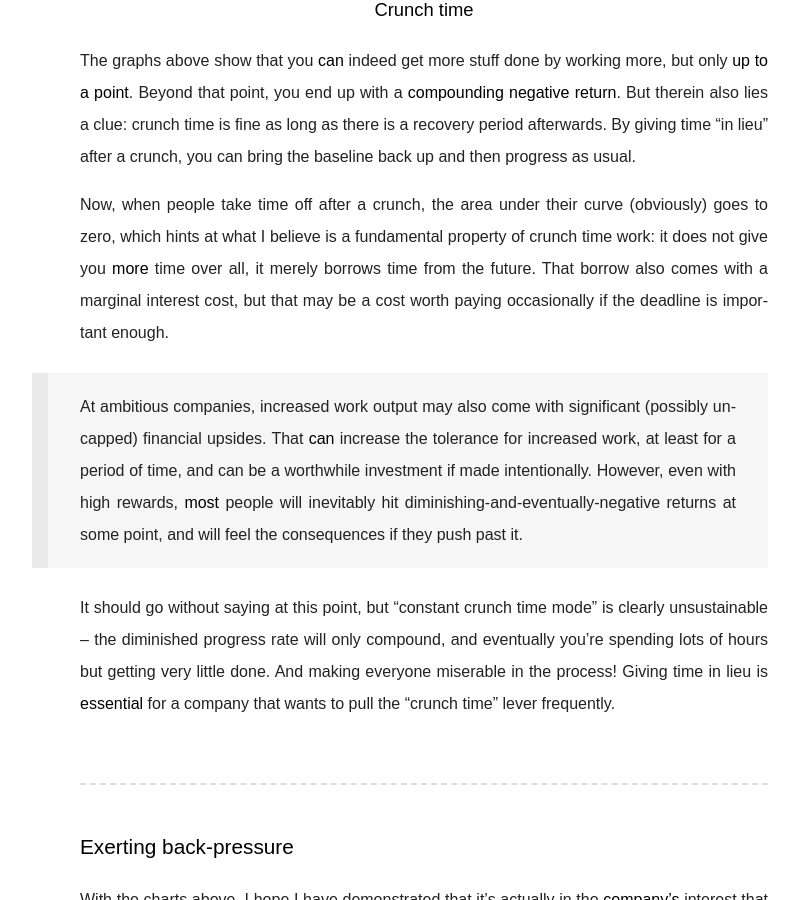
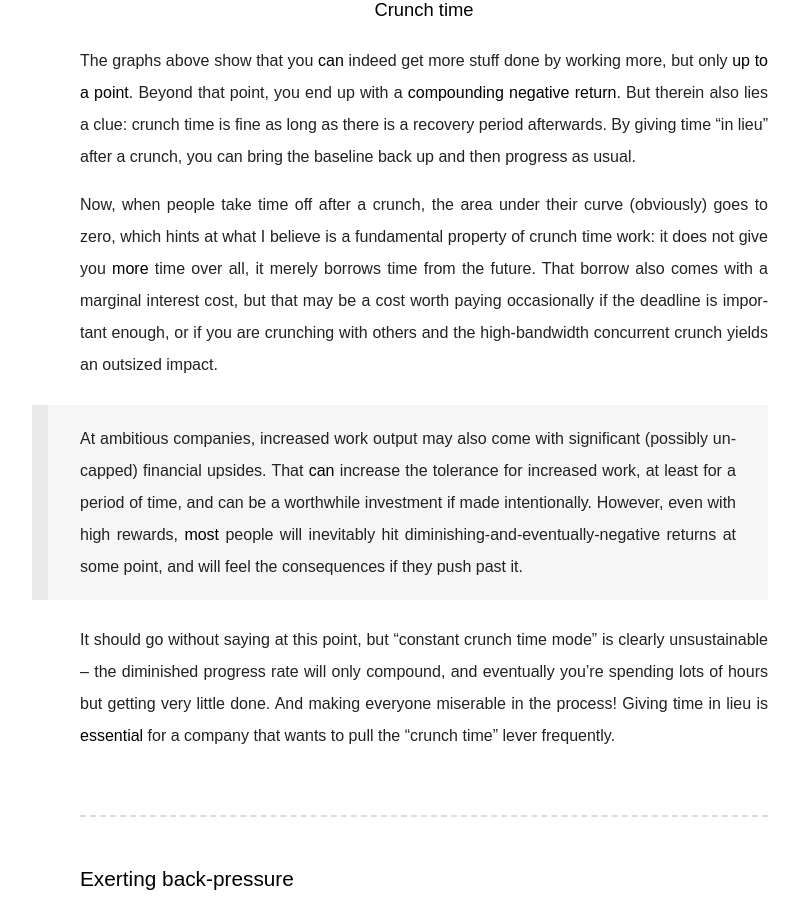
Before and after one commit to jonhoo/thesquareplanet.com, a Jekyll site: the page built from _posts/2024-12-17-about-40-hours.md, in a window 1280 px wide and 900 px high, scrolled down 4666 px. Shown: the whole window, without its empty margins (216-1015 px from the left). Built offline with Jekyll 4.4.1, drawn with Linux system fonts in a browser that asks for light colours.

Commit message:
note on crunch synergy

```diff
--- a/_posts/2024-12-17-about-40-hours.md
+++ b/_posts/2024-12-17-about-40-hours.md
@@ -193,7 +193,9 @@ curve (obviously) goes to zero, which hints at what I believe is a
 fundamental property of crunch time work: it does not give you _more_
 time over all, it merely borrows time from the future. That borrow also
 comes with a marginal interest cost, but that may be a cost worth paying
-occasionally if the deadline is important enough.
+occasionally if the deadline is important enough, or if you are
+crunching with others and the high-bandwidth concurrent crunch yields an
+outsized impact.
 
 > At ambitious companies, increased work output may also come with
 > significant (possibly uncapped) financial upsides. That _can_ increase
```
